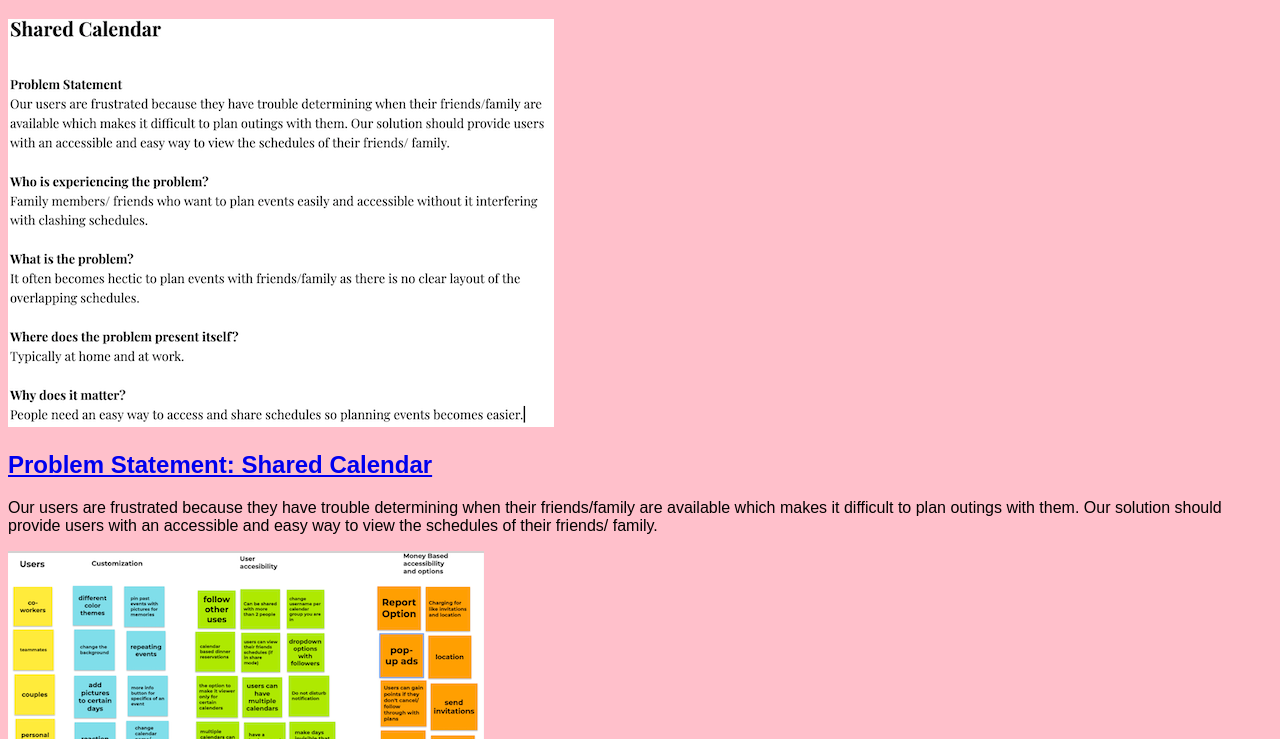
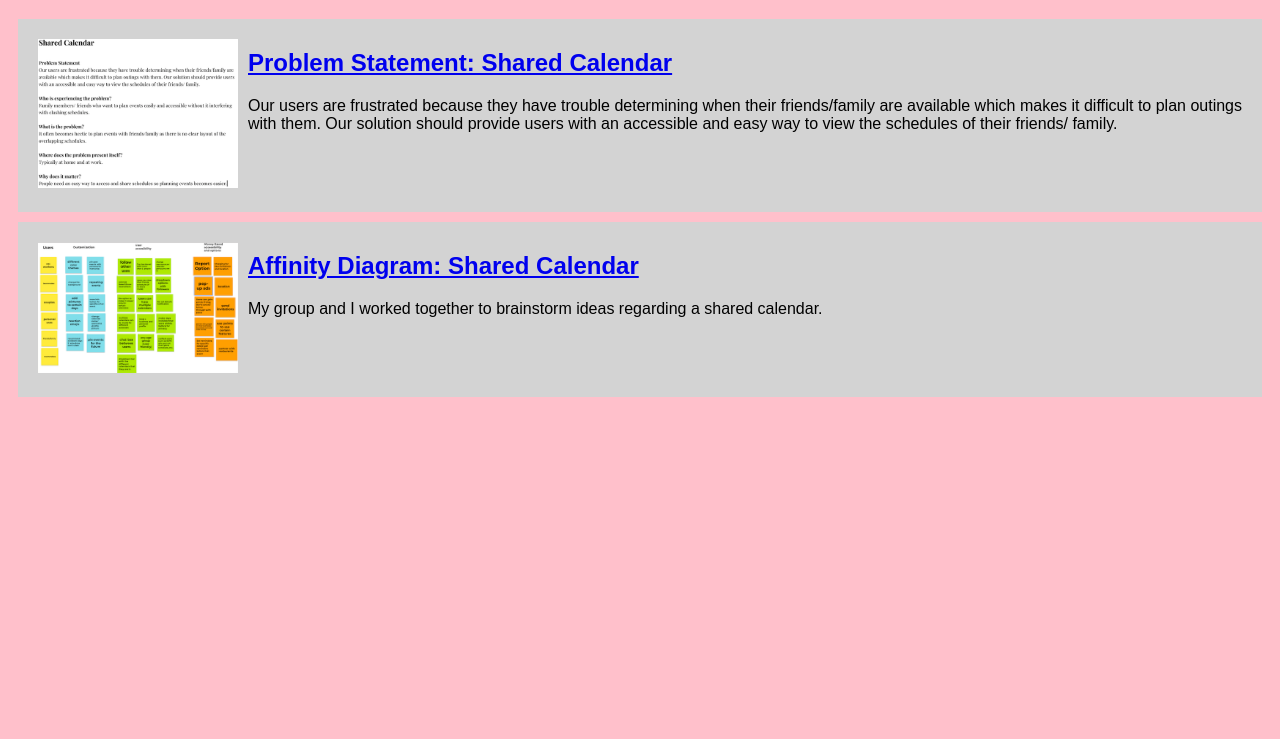
Before and after one commit to alexisligaya/alexisligaya.github.io, a plain HTML site: page index.html in a window 1280 px wide. Shown: the part 61-800 px from the top of the page. Drawn offline with Linux system fonts and the light colour scheme.

Commit message:
Add files via upload

```diff
--- a/styles.css
+++ b/styles.css
@@ -2,6 +2,18 @@ body
 {
 background: pink;
 font-family:Arial, Helvetica, sans-serif;
+}
+.assignment{
+    display:flex;
+    padding:10px;
+    margin:10px;
+    background:lightgray;
+}
+
+.assignment img
+{
+    width:200px;
+    padding:10px;
 }
 
 h1
```
